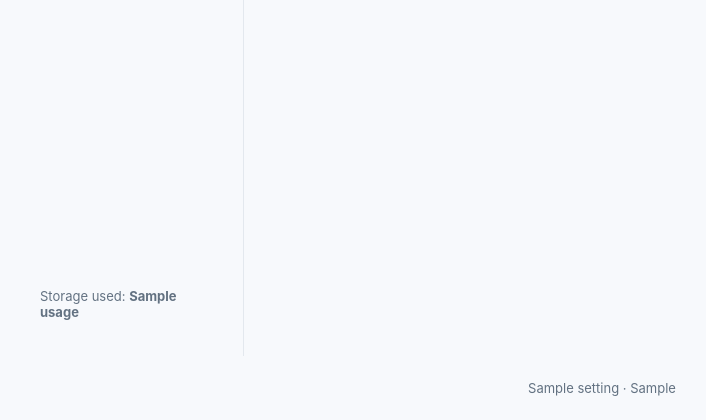
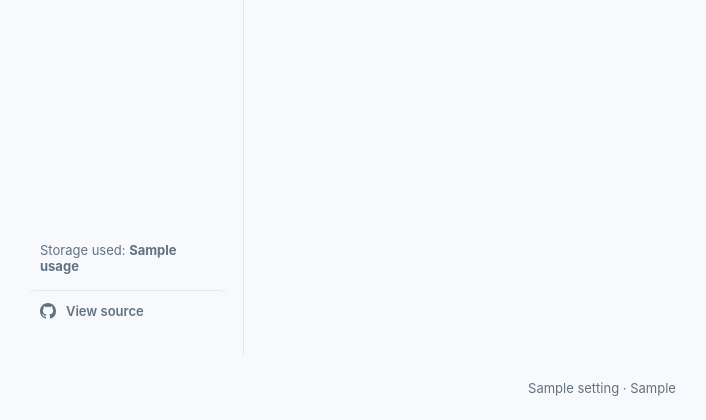
Before and after one commit to dabeckham/beckham-share, a FastAPI app: template app/templates/app.html in a window 1280 px wide. Shown: the part 387-807 px from the top of the page, without its empty margins (38-744 px from the left). Run offline with FastAPI, Linux system fonts and the light colour scheme; the template is opened without the code that fills it: most values are stand-ins (such as "Sample title", 1, 10 or a date in 2020); parts of the project's set-up code (start-up, migrations or seed data) failed here and were passed over.

Commit message:
Add a source-repository link to the workspace sidebar
Surface a configurable link to the project's source repository in the
signed-in workspace sidebar. Controlled by the new SOURCE_URL setting
(set empty to hide). Adds a backend test asserting the link renders.

```diff
--- a/app/config.py
+++ b/app/config.py
@@ -19,6 +19,8 @@ class Settings(BaseSettings):
     brand_domain: str = "beckham.ai"
     # Public origin the app is served from (used to build absolute share links).
     base_url: str = "https://share.beckham.ai"
+    # Source-repository link surfaced in the signed-in workspace. Set empty to hide.
+    source_url: str = "https://github.com/dabeckham/beckham-share"
 
     # Signs the session cookie. MUST be set to a long random value in prod.
     secret_key: str = "dev-insecure-change-me"
--- a/app/static/css/styles.css
+++ b/app/static/css/styles.css
@@ -104,6 +104,7 @@ body {
 .side-link:hover { background: #f1f4f9; color: var(--ink); }
 .side-link.active { background: #eaf1ff; color: var(--blue); }
 .usage { margin-top: auto; color: var(--muted); font-size: 13px; padding: 12px; }
+.source-link { font-size: 13px; margin-top: 4px; padding-top: 12px; border-top: 1px solid var(--line); }
 
 .filespane { padding: 28px 32px; }
 .filespane-head { display: flex; align-items: center; justify-content: space-between; margin-bottom: 18px; }
--- a/app/templates/app.html
+++ b/app/templates/app.html
@@ -13,6 +13,11 @@
         All files</a>
     </nav>
     <div class="usage">Storage used: <strong>{{ usage }}</strong></div>
+    {% if settings.source_url %}
+    <a class="side-link source-link" href="{{ settings.source_url }}" target="_blank" rel="noopener noreferrer">
+      <svg viewBox="0 0 16 16" width="16" height="16" fill="currentColor" aria-hidden="true"><path d="M8 0C3.58 0 0 3.58 0 8c0 3.54 2.29 6.53 5.47 7.59.4.07.55-.17.55-.38 0-.19-.01-.82-.01-1.49-2.01.37-2.53-.49-2.69-.94-.09-.23-.48-.94-.82-1.13-.28-.15-.68-.52-.01-.53.63-.01 1.08.58 1.23.82.72 1.21 1.87.87 2.33.66.07-.52.28-.87.51-1.07-1.78-.2-3.64-.89-3.64-3.95 0-.87.31-1.59.82-2.15-.08-.2-.36-1.02.08-2.12 0 0 .67-.21 2.2.82.64-.18 1.32-.27 2-.27.68 0 1.36.09 2 .27 1.53-1.04 2.2-.82 2.2-.82.44 1.1.16 1.92.08 2.12.51.56.82 1.27.82 2.15 0 3.07-1.87 3.75-3.65 3.95.29.25.54.73.54 1.48 0 1.07-.01 1.93-.01 2.2 0 .21.15.46.55.38A8.01 8.01 0 0 0 16 8c0-4.42-3.58-8-8-8z"/></svg>
+      View source</a>
+    {% endif %}
   </aside>
 
   <section class="filespane">
```
Also changed, not shown: tests/backend/test_auth.py (+9 -0 lines).
